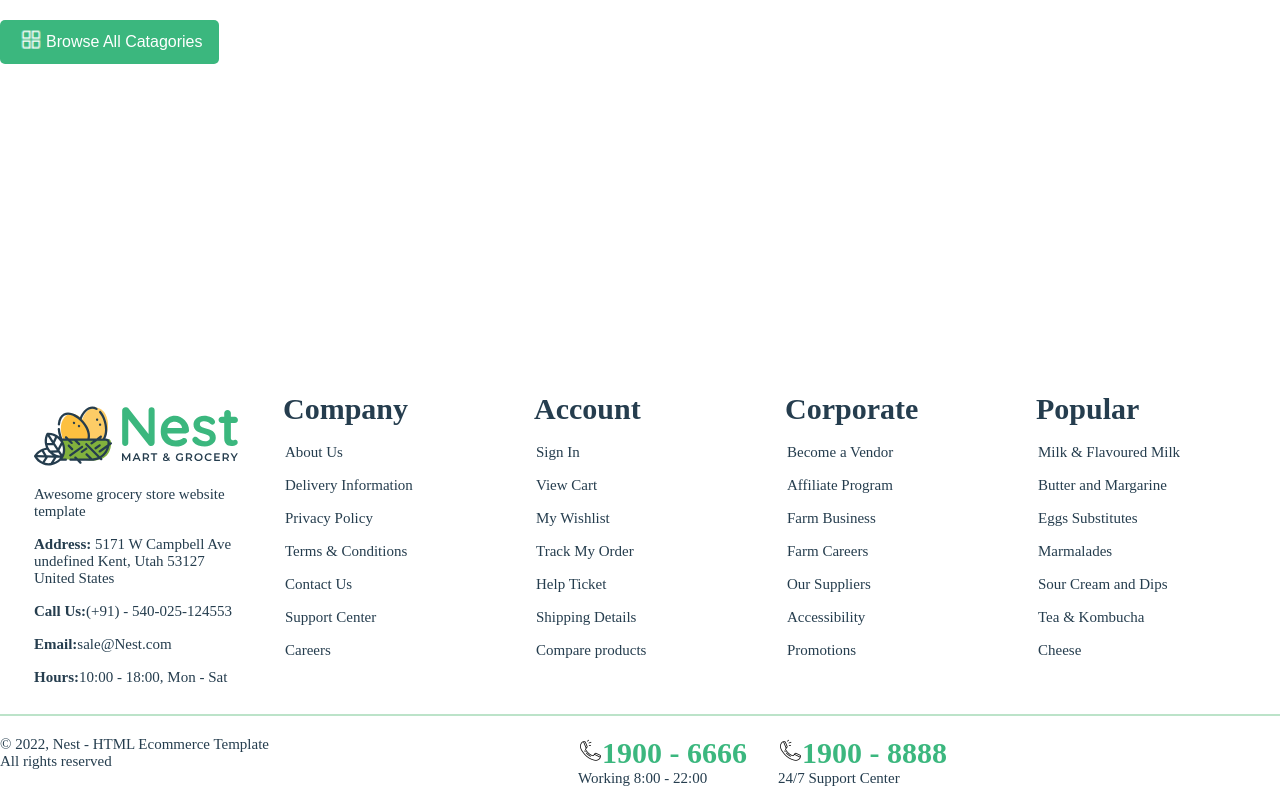
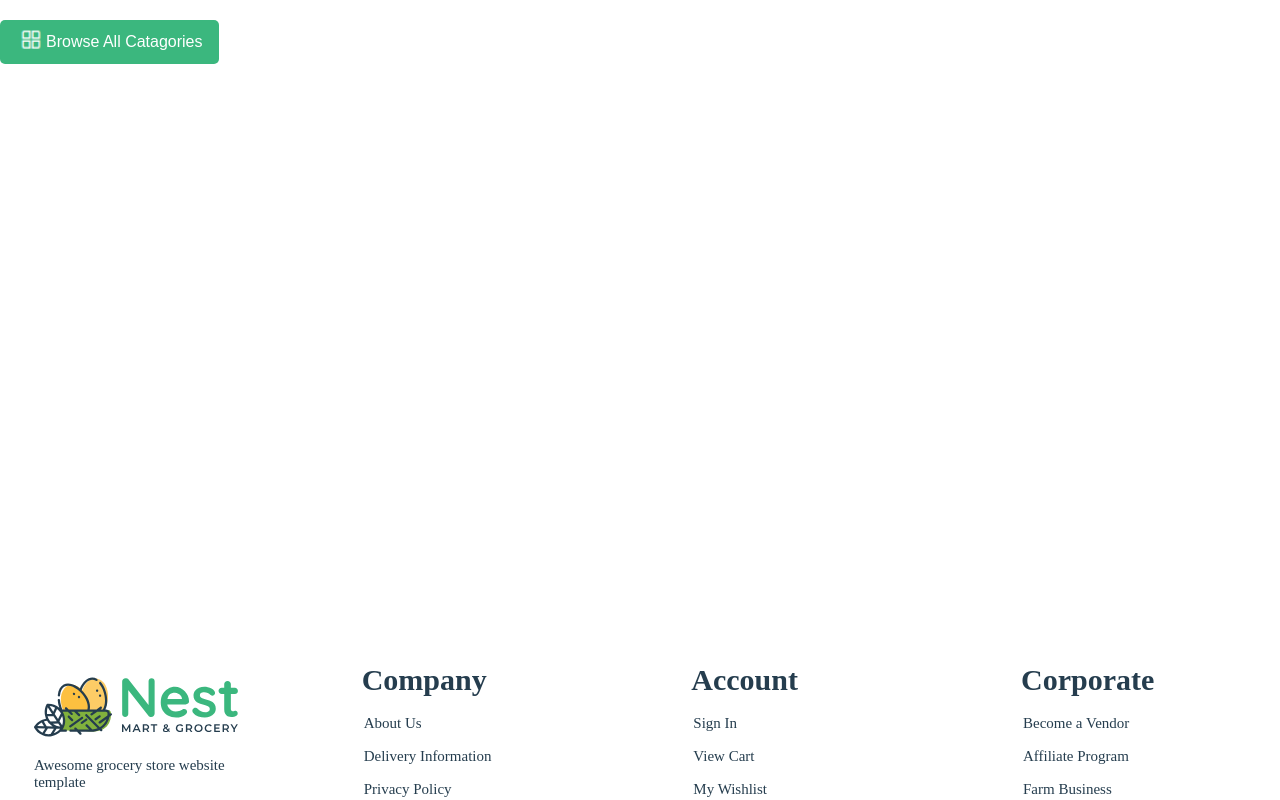
Before and after one commit to ashishgargdml/snack-and-fruit-hub, a React (Create React App) app: page / in a window 1280 px wide. Shown: the top 800 px of the page. Built offline with nearby package versions, Linux system fonts and the light colour scheme.

Commit message:
bug fixes

```diff
--- a/src/assets/CSS/Footer.css
+++ b/src/assets/CSS/Footer.css
@@ -7,6 +7,7 @@
 .main-footer {
   display: flex;
   justify-content: space-between;
+  flex-wrap: wrap;
   margin: 0 20px;
   color: #253d4e;
 }
@@ -46,6 +47,7 @@ hr {
 .sub-footer {
   display: flex;
   justify-content: space-between;
+  flex-wrap: wrap;
   font-size: 15px;
   color: #253d4e;
 }
@@ -54,6 +56,7 @@ hr {
   list-style: none;
   display: flex;
   align-items: center;
+  flex-wrap: wrap;
 }
 
 .sub-footer .contact h2 {
@@ -92,6 +95,7 @@ hr {
 #download {
   display: flex;
   justify-content: space-between;
+  flex-wrap: wrap;
 }
 
 #download img {
--- a/src/assets/CSS/Home.css
+++ b/src/assets/CSS/Home.css
@@ -46,6 +46,6 @@ nav a {
 }
 
 .footer {
-  position: fixed;
+  position: relative;
   bottom: 10px;
 }
```
